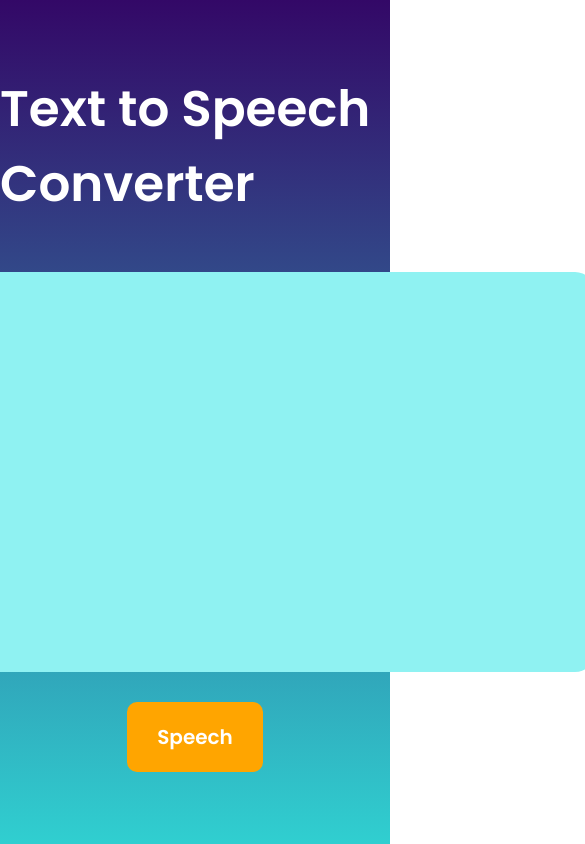
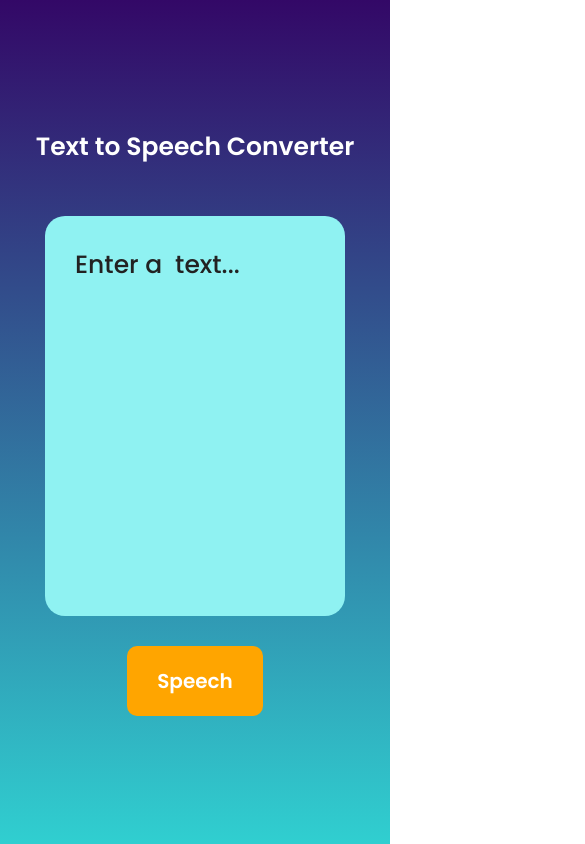
Before and after one commit to LEELAMANOHARGUDIVADA/text_to_speech_converter, a plain HTML site: page index.html in a window 390 px wide. Shown: the whole page, 585 px wide, since content can reach past the window. Drawn offline with Linux system fonts and the light colour scheme.

Commit message:
Update style.css

```diff
--- a/style.css
+++ b/style.css
@@ -56,3 +56,35 @@ button{
 button:hover{
     background-color: orangered;
 }
+@media only screen and (max-width: 800px) {
+    .container h1{
+        font-size: 30px;
+    }
+    .container textarea{
+        width: 600px;
+    }
+}
+@media only screen and (max-width: 600px) {
+    .container h1{
+        font-size: 30px;
+    }
+    .container textarea{
+        width: 400px;
+    }
+}
+@media only screen and (max-width: 400px) {
+    .container h1{
+        font-size: 25px;
+    }
+    .container textarea{
+        width: 300px;
+    }
+}
+@media only screen and (max-width: 330px) {
+    .container h1{
+        font-size: 20px;
+    }
+    .container textarea{
+        width: 280px;
+    }
+}
```
